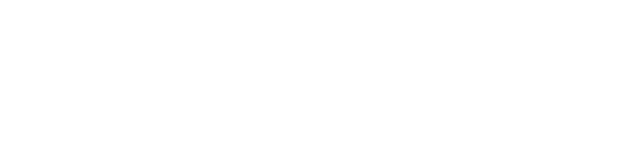
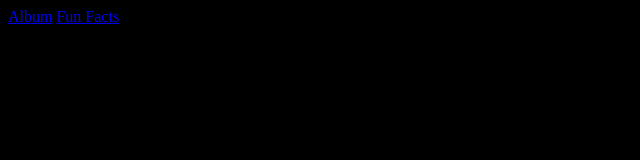
Before and after one commit to G-U-T/opabinia-site, a plain HTML site: page index.html in a window 1280 px wide. Shown: the whole page, without its empty margins (0-640 px from the left). Drawn offline with Linux system fonts and the light colour scheme.

Commit message:
Added nav bar and background color.

```diff
--- a/index.html
+++ b/index.html
@@ -1,8 +1,12 @@
 <html>
 <head>
-	<title>Profile</title>
+	<title>Home</title>
+	<link rel="stylesheet" href="styles.css">
 </head>
 <body>
-
+	<nav>
+		<a href="album.html">Album</a>
+		<a href="facts.html">Fun Facts</a>
+	</nav>
 </body>
 </html>
--- /dev/null
+++ b/styles.css
@@ -0,0 +1,3 @@
+body {
+	background-color: black;
+}
```
Also changed, not shown: album.html (+5 -1 lines), facts.html (+5 -1 lines).
